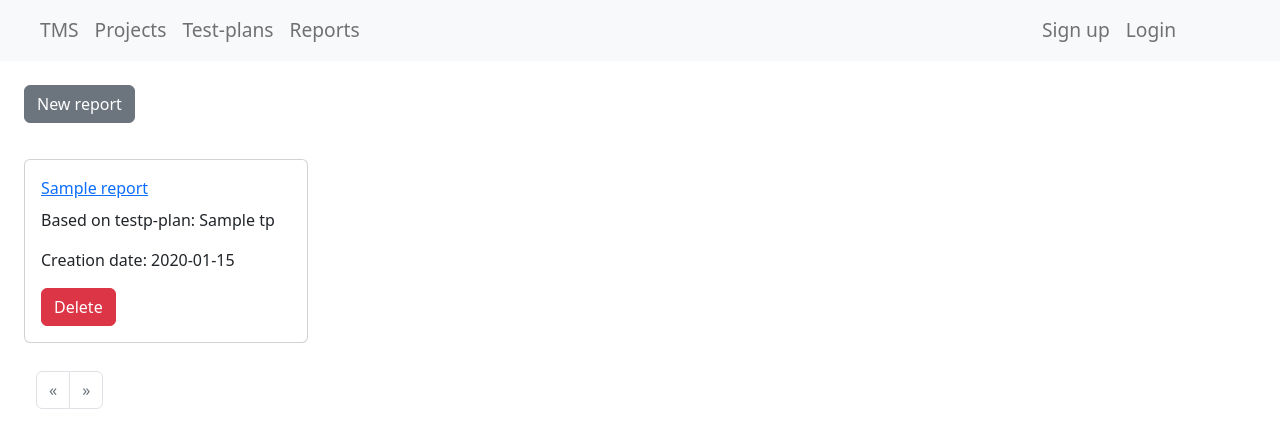
After one commit to MakarovaIV/tms, a Django app: page /reports/ in a window 1280 px wide. The commit adds this page. Shown: the top 448 px of the page. Run offline with Django 5.2, Linux system fonts and the light colour scheme; tables that the repository leaves empty hold one stand-in row (values such as "Sample post"); some libraries are stand-ins or nearby versions.

Commit message:
Reports CRUD

```diff
--- a/tms/management_system/forms.py
+++ b/tms/management_system/forms.py
@@ -2,7 +2,7 @@ from django import forms
 from django.contrib.auth.forms import UserCreationForm, UserChangeForm
 from django.forms import PasswordInput, EmailInput
 
-from .models import CustomUser, Project, TC, Suit, TP
+from .models import CustomUser, Project, TC, Suit, TP, Report
 
 TC_STATUS = [
     ("ACTIVE", "ACTIVE"),
@@ -130,3 +130,15 @@ class TestPlanCreateForm(forms.ModelForm):
                   'suit',
                   'tc',
                   'status']
+
+
+class ReportCreateForm(forms.ModelForm):
+    name = forms.CharField(max_length=100)
+    user_id = forms.IntegerField(required=False)
+    plan_id = forms.IntegerField(required=False)
+
+    class Meta:
+        model = Report
+        fields = ['name',
+                  'user_id',
+                  'plan_id']
--- a/tms/management_system/models/__init__.py
+++ b/tms/management_system/models/__init__.py
@@ -2,5 +2,7 @@ from .custom_user import CustomUser
 from .project import Project
 from .suit import Suit
 from .test_case import TC
+from .test_case_in_test_plan import TCinTP
 from .test_case_history import TCHistory
 from .test_plan import TP
+from .report import Report
--- /dev/null
+++ b/tms/management_system/models/report.py
@@ -0,0 +1,18 @@
+from django.contrib.auth.models import AbstractUser
+from django.db import models
+
+from .test_plan import TP
+from .custom_user import CustomUser
+
+
+class Report(models.Model):
+    name = models.CharField(max_length=100)
+    creation_date = models.DateTimeField(auto_now_add=True)
+    user = models.ForeignKey(CustomUser, on_delete=models.CASCADE)
+    plan = models.ForeignKey(TP, on_delete=models.CASCADE)
+
+    def __str__(self):
+        return f'{self.name} '\
+               f'{self.user} ' \
+               f'{self.plan} ' \
+               f'{self.creation_date}'
--- /dev/null
+++ b/tms/management_system/templates/management_system/reports/report_list.html
@@ -0,0 +1,88 @@
+{% extends 'root.html' %}report
+
+{% block title %}
+    Main
+{% endblock %}
+
+{% block content %}
+	<div class="btn-toolbar" role="toolbar">
+		<a href="{% url 'report_create' %}" class="btn btn-secondary">
+			New report
+		</a>
+	</div>
+    <div class="row cards-wrapper">
+		{% for report in reports %}
+		<div class="col-sm-6 col-md-4 col-lg-3 object-card">
+			<div class="card">
+				<div class="card-body">
+					<div class="card-title">
+						<a href="{% url 'report_detail' pk=report.pk %}">{{ report.name }}</a>
+					</div>
+					<p>Based on testp-plan: {{ report.plan.name }}</p>
+					<p>Creation date: {{ report.creation_date }}</p>
+					<button class="btn btn-danger" type="button" data-bs-toggle="modal" data-bs-target="#deleteModel_{{ report.pk }}">Delete</button>
+				</div>
+			</div>
+			<form action="{% url 'report_del' pk=report.pk %}" method="post">
+
+			{% csrf_token %}
+				<div class="modal fade" id="deleteModel_{{ report.pk }}" tabindex="-1" aria-labelledby="deleteModalLabel" aria-hidden="true">
+				  <div class="modal-dialog">
+					<div class="modal-content">
+					  <div class="modal-header">
+						<h5 class="modal-title" id="deleteModalLabel">Are you sure to delete report?</h5>
+						<button type="button" class="btn-close" data-bs-dismiss="modal" aria-label="Close"></button>
+					  </div>
+					  <div class="modal-footer">
+						<button type="button" class="btn btn-secondary" data-bs-dismiss="modal">Close</button>
+						<button class="btn btn-danger" type="submit">Delete</button>
+					  </div>
+					</div>
+				  </div>
+				</div>
+			</form>
+		</div>
+		{% endfor %}
+        <nav aria-label="Page navigation example" class="page">
+        <ul class="pagination">
+            {% if page_obj.has_previous %}
+                <li class="page-item">
+                    <a href="?page={{ page_obj.previous_page_number }}{% if sort_enabled %}&sort={{ sort }}{% endif %}{% if search %}&search={{ search }}{% endif %}"
+                       class="page-link">&laquo;</a>
+                </li>
+            {% else %}
+                <li class="page-item disabled">
+                    <span class="page-link">&laquo;</span>
+                </li>
+            {% endif %}
+
+            {% for page_number in page_obj.paginator.page_range %}
+                {% if page_obj.number == page_number %}
+                    <li class="page-item active">
+                        <span class="page-link">{{ page_number }}
+                        </span>
+                    </li>
+                {% else %}
+                    <li class="page-item">
+                        <a href="?page={{ page_number }}{% if sort_enabled %}&sort={{ sort }}{% endif %}{% if search %}&search={{ search }}{% endif %}"
+                           class="page-link">
+                            {{ page_number }}
+                        </a>
+                    </li>
+                {% endif %}
+            {% endfor %}
+
+            {% if page_obj.has_next %}
+                <li class="page-item">
+                    <a href="?page={{ page_obj.next_page_number }}{% if sort_enabled %}&sort={{ sort }}{% endif %}{% if search %}&search={{ search }}{% endif %}"
+                       class="page-link">&raquo;</a>
+                </li>
+            {% else %}
+                <li class="page-item disabled">
+                    <span class="page-link">&raquo;</span>
+                </li>
+            {% endif %}
+        </ul>
+    </nav>
+    </div>
+{% endblock %}
--- a/tms/management_system/views/__init__.py
+++ b/tms/management_system/views/__init__.py
@@ -4,3 +4,4 @@ from .suit_views import *
 from .tc_history_views import *
 from .tc_views import *
 from .tp_views import *
+from .report_views import *
--- /dev/null
+++ b/tms/management_system/views/report_views.py
@@ -0,0 +1,87 @@
+import json
+
+from django.contrib import messages
+from django.http import HttpResponse
+from django.shortcuts import render, redirect, get_object_or_404
+from django.template import loader
+from django.urls import reverse_lazy
+from django.views.generic import ListView, CreateView
+
+from ..forms import ReportCreateForm
+from ..models import Report, TP, TCinTP, CustomUser
+
+
+class ReportView(ListView):
+    model = Report
+    template_name = 'management_system/reports/report_list.html'
+    context_object_name = 'reports'
+
+    def get_context_data(self, **kwargs):
+        context = super().get_context_data(**kwargs)
+        if context['object_list']:
+            for obj in context['object_list']:
+                obj.creation_date = str(obj.creation_date.date())
+        return context
+
+
+class ReportCreateView(CreateView):
+    model = Report
+    form_class = ReportCreateForm
+    template_name = 'management_system/reports/report_form.html'
+    context_object_name = 'report'
+
+    def get_success_url(self):
+        return reverse_lazy('reports')
+
+    def get_context_data(self, **kwargs):
+        context = super().get_context_data(**kwargs)
+        context["user_id"] = self.request.user.id
+        context["structure"] = []
+        return context
+
+    def form_valid(self, form):
+        form.instance.user = self.request.user
+        plan = get_object_or_404(TP, id=form.data['plan_id'])
+        form.instance.plan = plan
+        form.save()
+        return super(ReportCreateView, self).form_valid(form)
+
+    def form_invalid(self, form):
+        messages.error(self.request, form.errors)
+        return self.render_to_response(self.get_context_data(form=form))
+
+
+def delete_report(request, pk):
+    if request.method == "POST":
+        Report.objects.filter(id=pk).delete()
+        return redirect('reports')
+
+
+def report_detail(request, pk):
+    report = get_object_or_404(Report, id=pk)
+    in_progress = TCinTP.objects.filter(plan_id=report.plan_id, tc_status="IN PROGRESS").count()
+    succeed = TCinTP.objects.filter(plan_id=report.plan_id, tc_status="SUCCEED").count()
+    failed = TCinTP.objects.filter(plan_id=report.plan_id, tc_status="FAILED").count()
+    skipped = TCinTP.objects.filter(plan_id=report.plan_id, tc_status="SKIPPED").count()
+    datapoints = [
+        {"label": "IN PROGRESS", "y": in_progress},
+        {"label": "SUCCEED", "y": succeed},
+        {"label": "FAILED", "y": failed},
+        {"label": "SKIPPED", "y": skipped}
+    ]
+    assignee_results = []
+    assignees = TCinTP.objects.filter(plan_id=report.plan_id).distinct('assignee_id')
+    for a in assignees:
+        row = {"y": TCinTP.objects.filter(plan_id=report.plan_id, assignee_id=a.assignee_id).count(),
+               "label": get_object_or_404(CustomUser, id=a.assignee_id).username}
+        assignee_results.append(row)
+    return render(request,
+                  'management_system/reports/report_detail.html',
+                  {"datapoints": datapoints,
+                   "assignee_results": assignee_results})
+
+
+def get_list_of_plans(request):
+    raw_plans = list(TP.objects.all())
+    mapped_plans = map(lambda item: {"id": item.id, "name": item.name}, raw_plans)
+    return HttpResponse(json.dumps(list(mapped_plans)))
--- a/tms/management_system/views/tp_views.py
+++ b/tms/management_system/views/tp_views.py
@@ -7,8 +7,7 @@ from django.urls import reverse_lazy
 from django.views.generic import ListView, CreateView, UpdateView
 
 from ..forms import TestPlanCreateForm
-from ..models import TP, Project, Suit, CustomUser, TC
-from ..models.test_case_in_test_plan import TCinTP
+from ..models import TP, Project, Suit, CustomUser, TC, TCinTP
 
 
 class PlanView(ListView):
--- a/tms/templates/root.html
+++ b/tms/templates/root.html
@@ -104,6 +104,9 @@
 			<li class="nav-item">
                 <a class="nav-link" href="{% url 'plans' %}">Test-plans</a>
             </li>
+			<li class="nav-item">
+                <a class="nav-link" href="{% url 'reports' %}">Reports</a>
+            </li>
         </ul>
         <ul class="navbar-nav flex-row ml-md-auto d-none d-md-flex">
             {% if not user.is_authenticated %}
--- a/tms/tms/urls.py
+++ b/tms/tms/urls.py
@@ -17,7 +17,6 @@ Including another URLconf
 from django.contrib import admin
 from django.urls import path
 from management_system import views
-
 
 urlpatterns = [
     path('admin/', admin.site.urls),
@@ -52,4 +51,11 @@ urlpatterns = [
     path('plan/getsuits/', views.get_suits_to_add, name='getsuits'),
     path('plan/getcases/', views.get_cases_to_add, name='getcases'),
     path('plan/getusers/', views.get_list_of_users, name='get_list_of_users'),
+
+    path('reports/', views.ReportView.as_view(), name='reports'),
+    path('report/create/', views.ReportCreateView.as_view(), name='report_create'),
+    path('report/delete/<int:pk>/', views.delete_report, name='report_del'),
+    path('report/view/<int:pk>/', views.report_detail, name='report_detail'),
+    path('report/view/<int:pk>/', views.report_detail, name='report_detail'),
+    path('report/getplans/', views.get_list_of_plans, name='get_list_of_plans'),
 ]
```
Also changed, not shown: tms/management_system/templates/management_system/reports/report_detail.html (added, +65 -0 lines), tms/management_system/templates/management_system/reports/report_form.html (added, +183 -0 lines), tms/management_system/views/project_views.py (+6 -2 lines), tms/management_system/migrations/0006_report.py (added).
